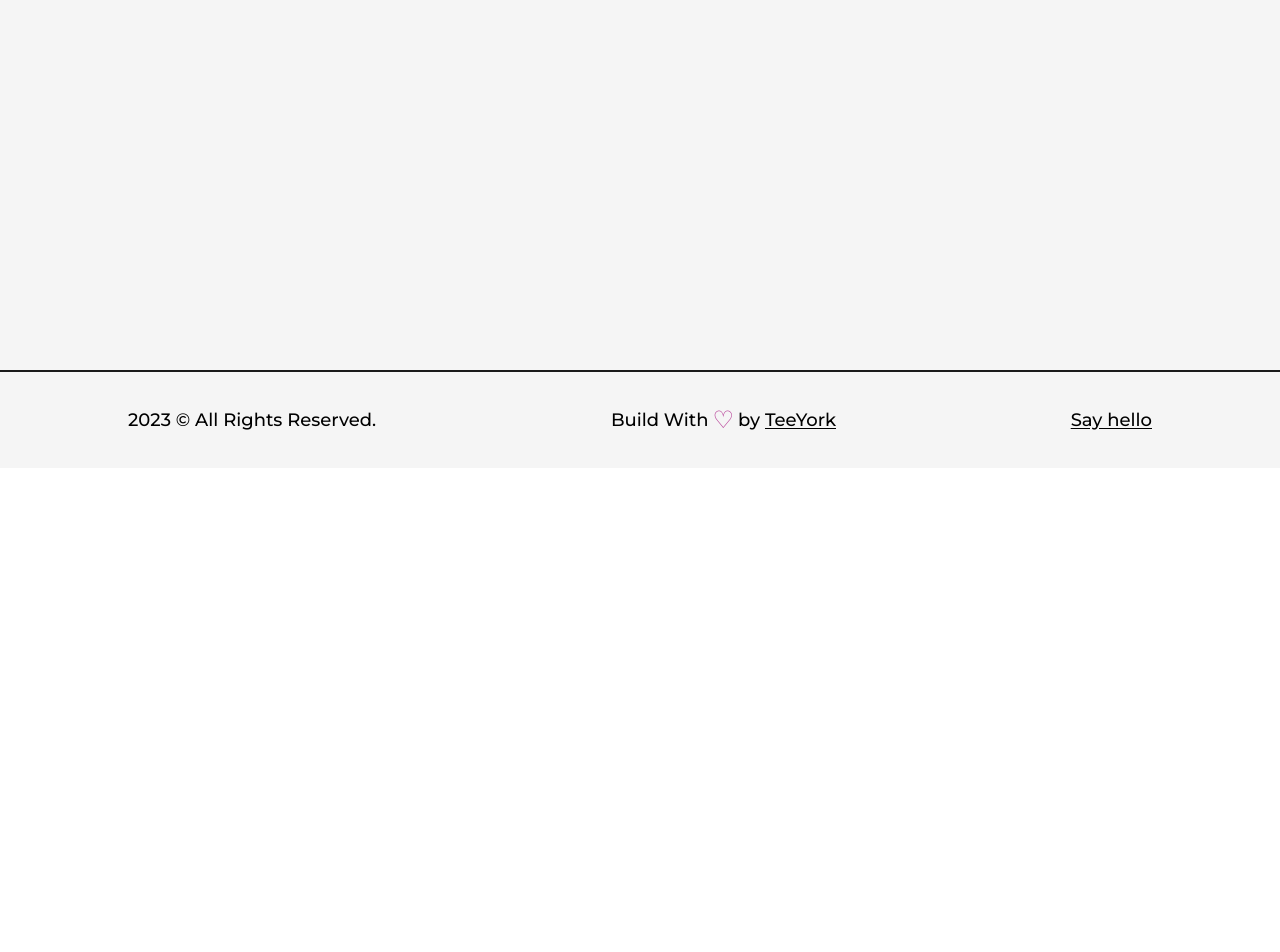
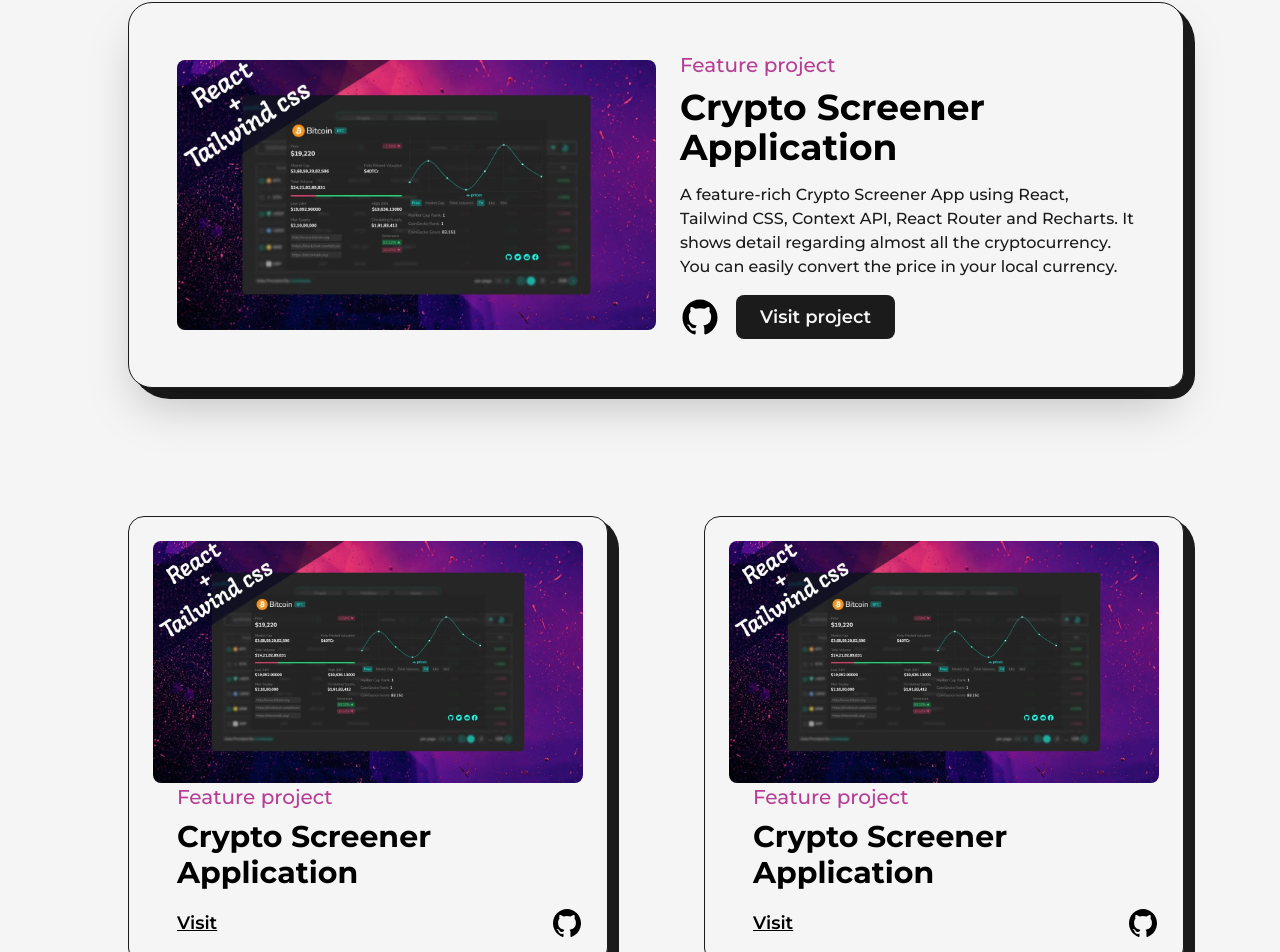
Before and after one commit to LouisNam/nextjs-portfolio, a Next.js app: page /projects in a window 1280 px wide. Before the commit this address had no page. Shown: the part 518-1470 px from the top of the page. Before the commit the page ends 986 px from the top, so only its background shows below. Built offline with nearby package versions, Linux system fonts and the light colour scheme.

Commit message:
Implement Project Page

```diff
--- a/src/components/NavBar.js
+++ b/src/components/NavBar.js
@@ -49,7 +49,7 @@
       <nav>
         <CustomLink href="/" title="Home" className="mr-4" />
         <CustomLink href="/about" title="About" className="mx-4" />
-        <CustomLink href="/project" title="Project" className="mx-4" />
+        <CustomLink href="/projects" title="Project" className="mx-4" />
         <CustomLink href="/articles" title="Articles" className="ml-4" />
       </nav>
       <nav className="flex flex-wrap items-center justify-center">
--- /dev/null
+++ b/src/pages/projects.js
@@ -0,0 +1,166 @@
+import React from "react";
+import Project1 from "../../public/images/projects/crypto-screener-cover-image.jpg";
+import Link from "next/link";
+import Layout from "@/components/Layout";
+import Image from "next/image";
+import Head from "next/head";
+import AnimatedText from "@/components/AnimatedText";
+import { GithubIcon } from "@/components/Icons";
+
+const FeaturedProject = ({ type, title, summary, img, link, github }) => {
+  return (
+    <article className="relative flex items-center justify-between w-full p-12 border border-solid shadow-2xl rounded-3xl border-dark bg-light rounded-br-2xl">
+      <div className="absolute top-0 -right-3 -z-10 w-[101%] h-[103%] rounded-[2.5rem] bg-dark rounded-br-3xl" />
+      <Link
+        href={link}
+        target="_blank"
+        className="w-1/2 overflow-hidden rounded-lg cursor-pointer"
+      >
+        <Image src={img} alt={title} className="w-full h-auto" />
+      </Link>
+      <div className="flex flex-col items-start justify-between w-1/2 pl-6">
+        <span className="text-xl font-medium text-primary">{type}</span>
+        <Link
+          href={link}
+          target="_blank"
+          className="hover:underline underline-offset-2"
+        >
+          <h2 className="w-full my-2 text-4xl font-bold text-left">{title}</h2>
+        </Link>
+        <p className="my-2 font-medium text-dark">{summary}</p>
+        <div className="flex items-center mt-2">
+          <Link href={github} target="_blank" className="w-10">
+            <GithubIcon />
+          </Link>
+          <Link
+            href={github}
+            target="_blank"
+            className="p-2 px-6 ml-4 text-lg font-semibold rounded-lg bg-dark text-light"
+          >
+            Visit project
+          </Link>
+        </div>
+      </div>
+    </article>
+  );
+};
+
+const Project = ({ title, type, img, link, github }) => {
+  return (
+    <article className="relative flex flex-col items-center justify-center w-full p-6 border border-solid rounded-2xl border-dark bg-light">
+      <div className="absolute top-0 -right-3 -z-10 w-[101%] h-[103%] rounded-[2rem] bg-dark rounded-br-3xl" />
+      <Link
+        href={link}
+        target="_blank"
+        className="w-full overflow-hidden rounded-lg cursor-pointer"
+      >
+        <Image src={img} alt={title} className="w-full h-auto" />
+      </Link>
+      <div className="flex flex-col items-start justify-between w-full pl-6">
+        <span className="text-xl font-medium text-primary">{type}</span>
+        <Link
+          href={link}
+          target="_blank"
+          className="hover:underline underline-offset-2"
+        >
+          <h2 className="w-full my-2 text-3xl font-bold text-left">{title}</h2>
+        </Link>
+        <div className="flex items-center justify-between w-full mt-2">
+          <Link
+            href={github}
+            target="_blank"
+            className="text-lg font-semibold underline"
+          >
+            Visit
+          </Link>
+          <Link href={github} target="_blank" className="w-8">
+            <GithubIcon />
+          </Link>
+        </div>
+      </div>
+    </article>
+  );
+};
+
+const Projects = () => {
+  return (
+    <>
+      <Head>
+        <title>Tee York | Project Page</title>
+        <meta name="description" content="My projects" />
+      </Head>
+      <main className="flex flex-col items-center justify-center w-full mb-16">
+        <Layout className="pt-16">
+          <AnimatedText
+            text="Imagination Trumps Knowledge!"
+            className="mb-16"
+          />
+          <div className="grid grid-cols-12 gap-24 gap-y-32">
+            <div className="col-span-12">
+              <FeaturedProject
+                title="Crypto Screener Application"
+                summary="A feature-rich Crypto Screener App using React, Tailwind CSS, Context API, React Router and Recharts.
+It shows detail regarding almost all the cryptocurrency. You can easily convert the price in your
+local currency."
+                link="/"
+                type="Feature project"
+                github="/"
+                img={Project1}
+              />
+            </div>
+            <div className="col-span-6">
+              <Project
+                title="Crypto Screener Application"
+                link="/"
+                type="Feature project"
+                github="/"
+                img={Project1}
+              />
+            </div>
+            <div className="col-span-6">
+              <Project
+                title="Crypto Screener Application"
+                link="/"
+                type="Feature project"
+                github="/"
+                img={Project1}
+              />
+            </div>
+            <div className="col-span-12">
+              <FeaturedProject
+                title="Crypto Screener Application"
+                summary="A feature-rich Crypto Screener App using React, Tailwind CSS, Context API, React Router and Recharts.
+It shows detail regarding almost all the cryptocurrency. You can easily convert the price in your
+local currency."
+                link="/"
+                type="Feature project"
+                github="/"
+                img={Project1}
+              />
+            </div>
+            <div className="col-span-6">
+              <Project
+                title="Crypto Screener Application"
+                link="/"
+                type="Feature project"
+                github="/"
+                img={Project1}
+              />
+            </div>
+            <div className="col-span-6">
+              <Project
+                title="Crypto Screener Application"
+                link="/"
+                type="Feature project"
+                github="/"
+                img={Project1}
+              />
+            </div>
+          </div>
+        </Layout>
+      </main>
+    </>
+  );
+};
+
+export default Projects;
```
